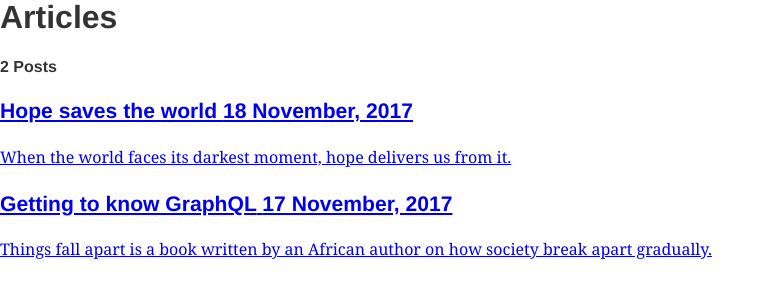
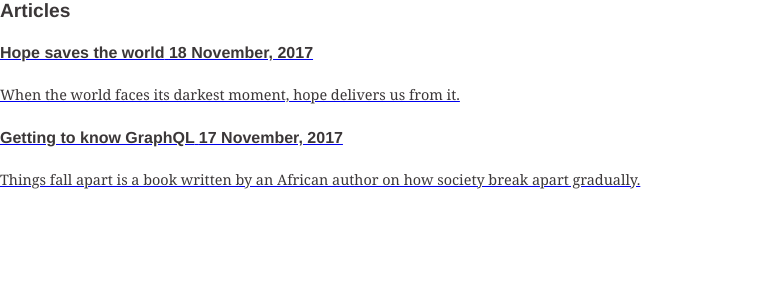
Before and after one commit to schhogyel/schhogyel.github.io, a Gatsby site: page / in a window 1280 px wide. Shown: the whole page, without its empty margins (0-773 px from the left). Built offline with nearby package versions, Linux system fonts and the light colour scheme; Gatsby itself is replaced by a stand-in of ours; some packages are replaced by stand-ins of ours.

Commit message:
Add basic styles.

```diff
--- a/src/pages/index.js
+++ b/src/pages/index.js
@@ -1,23 +1,39 @@
 import React from "react";
 import Link from "gatsby-link";
+import styled from "styled-components";
+
+const Container = styled.div`
+  display: flex;
+  flex-direction: column;
+`;
+const PageTitle = styled.h1`
+  font-size: 1.2rem;
+  color: #3b3738;
+`;
+const Title = styled.h3`
+  font-size: 1rem;
+  color: #3b3738;
+`;
+const Excerpt = styled.p`
+  font-size: 0.9rem;
+  color: #3b3738;
+`;
 
 export default ({ data }) => {
   return (
-    <div>
-      <h1>Articles</h1>
-      <h4>{data.allMarkdownRemark.totalCount} Posts</h4>
+    <Container>
+      <PageTitle>Articles</PageTitle>
       {data.allMarkdownRemark.edges.map(({ node }) => (
         <div key={node.id}>
           <Link to={node.fields.slug}>
-            <h3>
-              {" "}
+            <Title>
               {node.frontmatter.title} <span> {node.frontmatter.date}</span>
-            </h3>
-            <p>{node.excerpt}</p>
+            </Title>
+            <Excerpt>{node.excerpt}</Excerpt>
           </Link>
         </div>
       ))}
-    </div>
+    </Container>
   );
 };
 
```
Also changed, not shown: src/layouts/index.js (+20 -11 lines).
